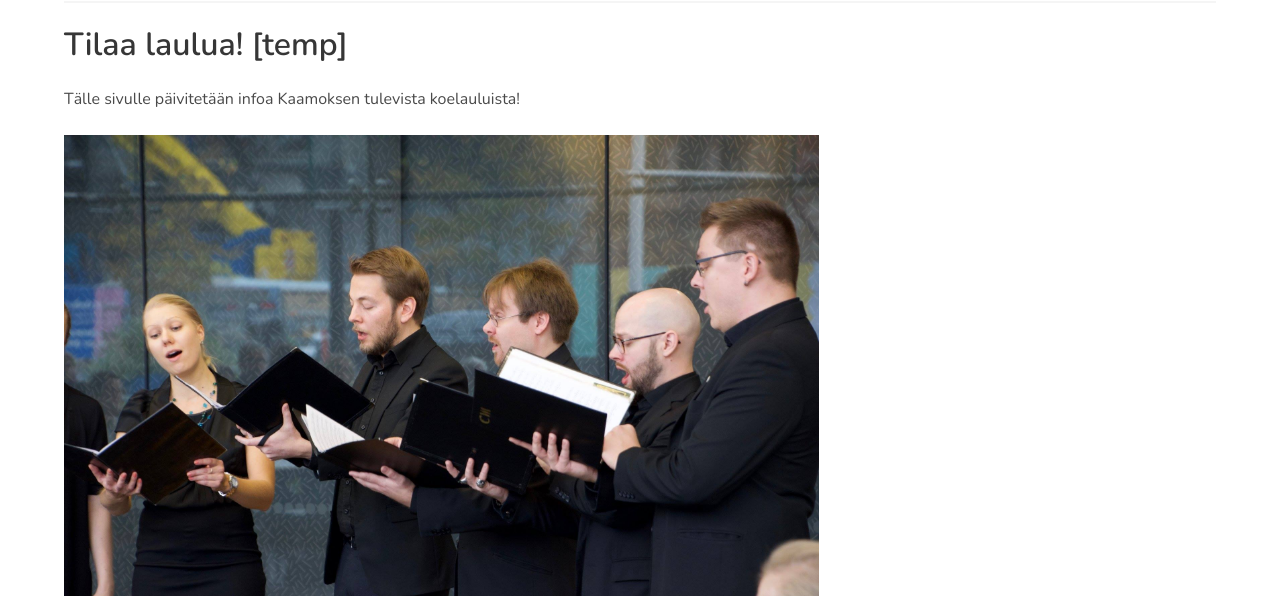
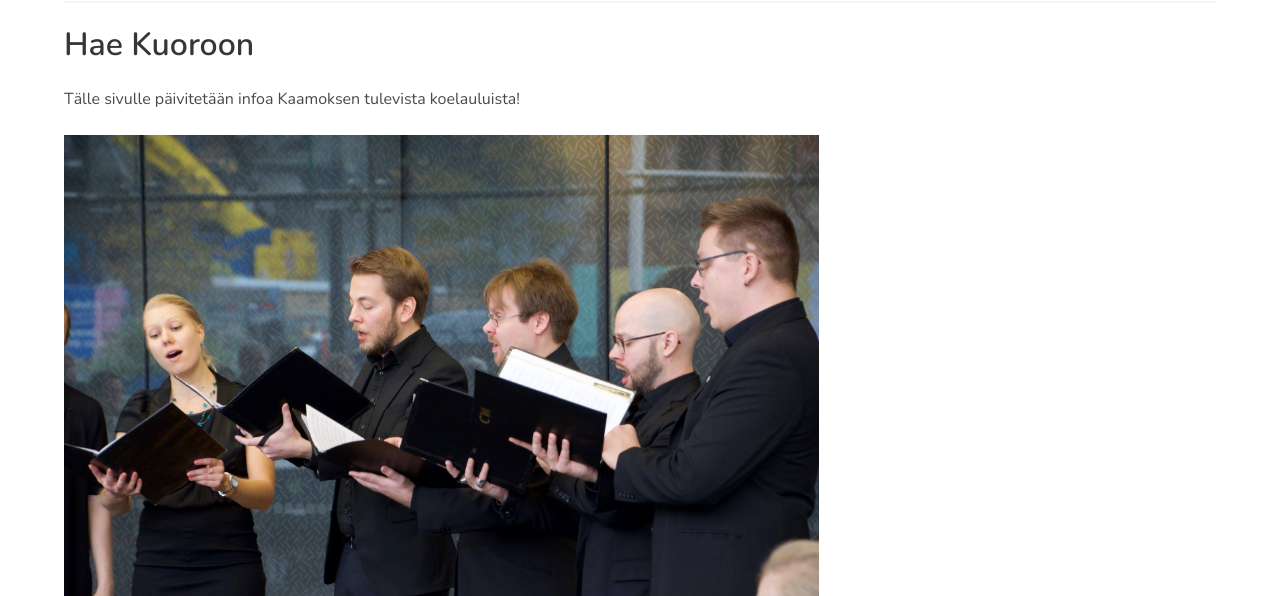
Before and after one commit to kaamoskuoro/kaamos-website, a Gatsby site: page /hae-kuoroon in a window 1280 px wide. Shown: the part 204-800 px from the top of the page. Built offline with nearby package versions, Linux system fonts and the light colour scheme; Gatsby itself is replaced by a stand-in of ours.

Commit message:
Update hae-kuoroon.tsx
Korjattu otsikko.

```diff
--- a/src/pages/hae-kuoroon.tsx
+++ b/src/pages/hae-kuoroon.tsx
@@ -10,7 +10,7 @@ const TilaaLaulua: React.FC = () => (
 
     <div className="columns">
       <div className="column is-8">
-        <h3 className="title is-3">Tilaa laulua! [temp]</h3>
+        <h3 className="title is-3">Hae Kuoroon</h3>
 
         <p className="block">
           Tälle sivulle päivitetään infoa Kaamoksen tulevista koelauluista!
```
